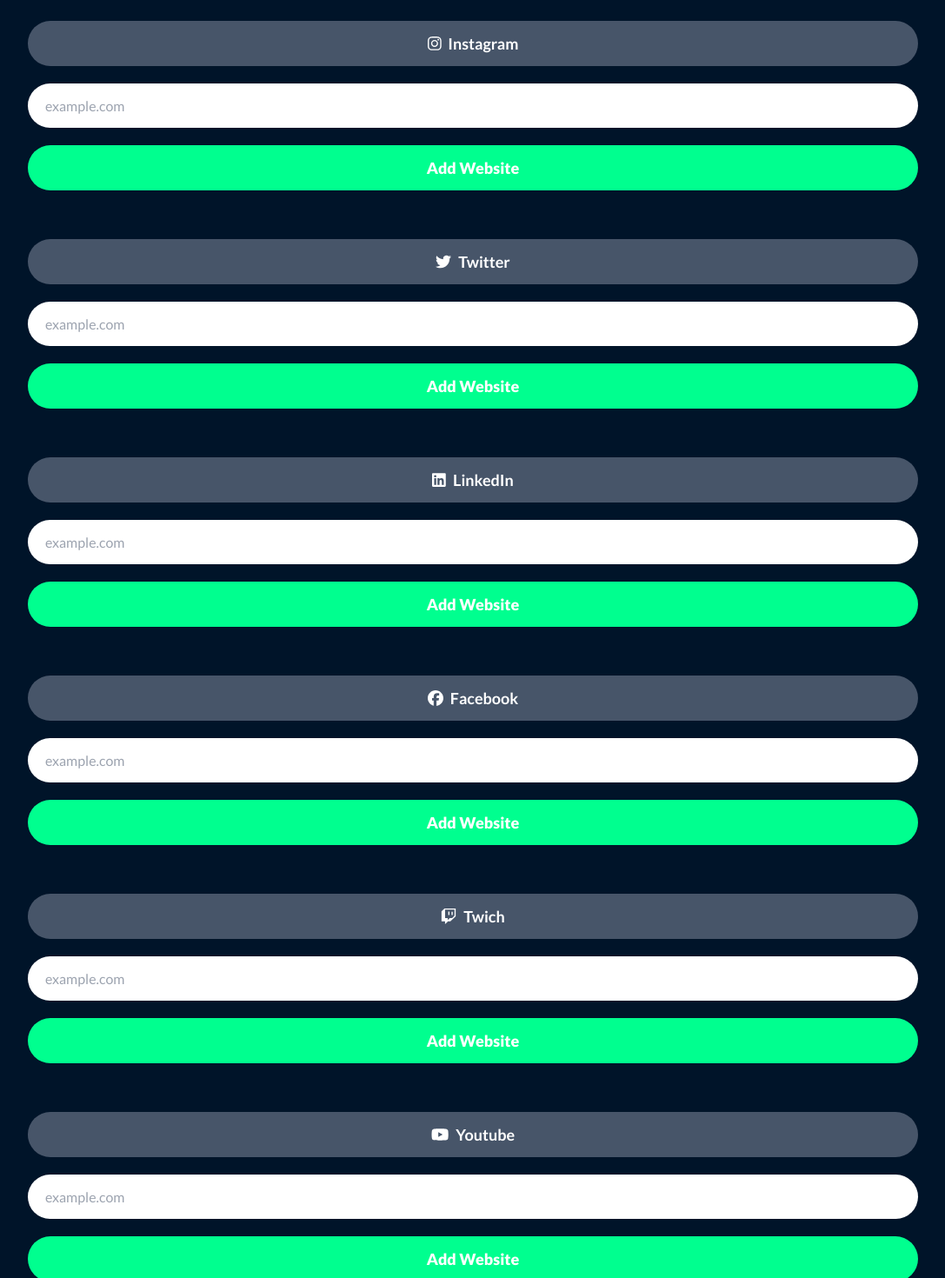
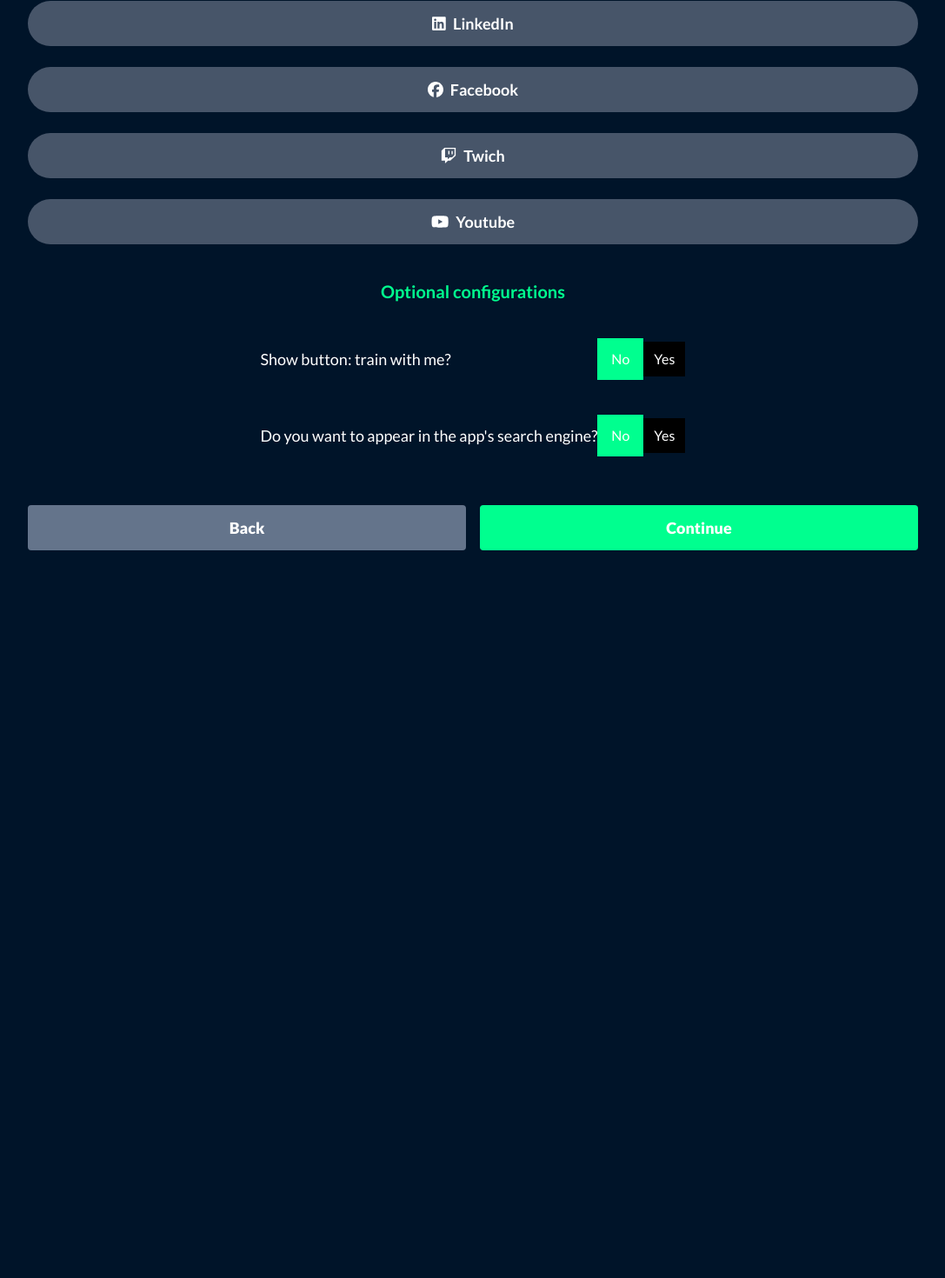
Before and after one commit to andevbonilla/movete, a Next.js app: page /en/auth/register/customize-profile in a window 1280 px wide. Shown: the part 2246-3716 px from the top of the page at 87% size, without its empty margins (96-1183 px from the left). After the commit the page ends 3087 px from the top, so only its background shows below. Built offline with nearby package versions, Linux system fonts and the light colour scheme; a web font is replaced by a local one.

Commit message:
handle forms of links

```diff
--- a/src/app/[locale]/auth/register/customize-profile/page.tsx
+++ b/src/app/[locale]/auth/register/customize-profile/page.tsx
@@ -41,6 +41,16 @@
 
     const [buttonTrainWithme, setButtonTrainWithme] = useState(false);
     const [showProfileOnSeach, setShowProfileOnSeach] = useState(false);
+
+
+    const [openSocialMediaForm, setopenSocialMediaForm] = useState(0);
+
+    const [instagramAccount, setInstagramAccount] = useState("");
+    const [twitterAccount, settwitterAccount] = useState("");
+    const [facebookAccount, setfacebookAccount] = useState("");
+    const [youtubeAccount, setyoutubeAccount] = useState("");
+    const [websiteAccount, setwebsiteAccount] = useState("");
+    const [twichAccount, setTwichAccount] = useState("");
 
     const router = useRouter();
 
@@ -350,110 +360,148 @@
                     <h2 className='text-[#00FF8F] mb-10 text-xl font-bold text-center mt-10'>Links</h2>
                     <p className='text-white mb-2 text-lg font-bold text-start'>Add the links you want to be displayed on your profile:</p>
 
-                    <button type='button' className='text-white w-full mt-6 py-3 px-4 text-center bg-slate-600 rounded-full text-lg font-bold'>
+                    <button
+                        onClick={() => { openSocialMediaForm === 1 ? setopenSocialMediaForm(0) : setopenSocialMediaForm(1) }}
+                        type='button'
+                        className='text-white w-full mt-6 py-3 px-4 text-center bg-slate-600 rounded-full text-lg font-bold'>
                         <FontAwesomeIcon icon={faGlobe} className='mr-2' />
                         Website
                     </button>
-                    <div className='flex flex-col w-full'>
+                    {
+                        (openSocialMediaForm === 1) && <div className='flex flex-col w-full'>
                             <input
                                 type='text'
-                            placeholder='example.com'
+                                placeholder='Link of your website'
                                 className='py-4 px-5 text-black w-full rounded-full h-full mt-5'
                             />
                             <button type='button' className={`bg-[#00FF8F] text-white mt-5 py-3 px-5 text-center w-full rounded-full font-extrabold text-lg mb-8`}>
                                 Add Website
                             </button>
                         </div>
+                    }
 
-                    <button type='button' className='text-white w-full mt-6 py-3 px-4 text-center bg-slate-600 rounded-full text-lg font-bold'>
+
+                    <button
+                        onClick={() => { openSocialMediaForm === 2 ? setopenSocialMediaForm(0) : setopenSocialMediaForm(2) }}
+                        type='button'
+                        className='text-white w-full mt-6 py-3 px-4 text-center bg-slate-600 rounded-full text-lg font-bold'>
                         <FontAwesomeIcon icon={faInstagram} className='mr-2' />
                         Instagram
                     </button>
-                    <div className='flex flex-col w-full'>
+                    {
+                        (openSocialMediaForm === 2) && <div className='flex flex-col w-full'>
                             <input
                                 type='text'
-                            placeholder='example.com'
+                                placeholder='Link of your instagram account'
                                 className='py-4 px-5 text-black w-full rounded-full h-full mt-5'
                             />
                             <button type='button' className={`bg-[#00FF8F] text-white mt-5 py-3 px-5 text-center w-full rounded-full font-extrabold text-lg mb-8`}>
-                            Add Website
+                                Add Instagram
                             </button>
                         </div>
+                    }
 
-                    <button type='button' className='text-white w-full mt-6 py-3 px-4 text-center bg-slate-600 rounded-full text-lg font-bold'>
+                    <button
+                        onClick={() => { openSocialMediaForm === 3 ? setopenSocialMediaForm(0) : setopenSocialMediaForm(3) }}
+                        type='button'
+                        className='text-white w-full mt-6 py-3 px-4 text-center bg-slate-600 rounded-full text-lg font-bold'>
                         <FontAwesomeIcon icon={faTwitter} className='mr-2' />
                         Twitter
                     </button>
-                    <div className='flex flex-col w-full'>
+                    {
+                        (openSocialMediaForm === 3) && <div className='flex flex-col w-full'>
                             <input
                                 type='text'
-                            placeholder='example.com'
+                                placeholder='Link of your twitter account'
                                 className='py-4 px-5 text-black w-full rounded-full h-full mt-5'
                             />
                             <button type='button' className={`bg-[#00FF8F] text-white mt-5 py-3 px-5 text-center w-full rounded-full font-extrabold text-lg mb-8`}>
-                            Add Website
+                                Add Twitter
                             </button>
                         </div>
+                    }
 
-                    <button type='button' className='text-white w-full mt-6 py-3 px-4 text-center bg-slate-600 rounded-full text-lg font-bold'>
+
+                    <button
+                        onClick={() => { openSocialMediaForm === 4 ? setopenSocialMediaForm(0) : setopenSocialMediaForm(4) }}
+                        type='button'
+                        className='text-white w-full mt-6 py-3 px-4 text-center bg-slate-600 rounded-full text-lg font-bold'>
                         <FontAwesomeIcon icon={faLinkedin} className='mr-2' />
                         LinkedIn
                     </button>
-                    <div className='flex flex-col w-full'>
+                    {
+                        (openSocialMediaForm === 4) && <div className='flex flex-col w-full'>
                             <input
                                 type='text'
-                            placeholder='example.com'
+                                placeholder='Link of your linkedin profile'
                                 className='py-4 px-5 text-black w-full rounded-full h-full mt-5'
                             />
                             <button type='button' className={`bg-[#00FF8F] text-white mt-5 py-3 px-5 text-center w-full rounded-full font-extrabold text-lg mb-8`}>
-                            Add Website
+                                Add LinkedIn
                             </button>
                         </div>
+                    }
 
-                    <button type='button' className='text-white w-full mt-6 py-3 px-4 text-center bg-slate-600 rounded-full text-lg font-bold'>
+                    <button
+                        onClick={() => { openSocialMediaForm === 5 ? setopenSocialMediaForm(0) : setopenSocialMediaForm(5) }}
+                        type='button'
+                        className='text-white w-full mt-6 py-3 px-4 text-center bg-slate-600 rounded-full text-lg font-bold'>
                         <FontAwesomeIcon icon={faFacebook} className='mr-2' />
                         Facebook
                     </button>
-                    <div className='flex flex-col w-full'>
+                    {
+                        (openSocialMediaForm === 5) && <div className='flex flex-col w-full'>
                             <input
                                 type='text'
-                            placeholder='example.com'
+                                placeholder='Link of your facebook account'
                                 className='py-4 px-5 text-black w-full rounded-full h-full mt-5'
                             />
                             <button type='button' className={`bg-[#00FF8F] text-white mt-5 py-3 px-5 text-center w-full rounded-full font-extrabold text-lg mb-8`}>
-                            Add Website
+                                Add Facebook
                             </button>
                         </div>
+                    }
 
-                    <button type='button' className='text-white w-full mt-6 py-3 px-4 text-center bg-slate-600 rounded-full text-lg font-bold'>
+
+                    <button
+                        onClick={() => { openSocialMediaForm === 6 ? setopenSocialMediaForm(0) : setopenSocialMediaForm(6) }}
+                        type='button'
+                        className='text-white w-full mt-6 py-3 px-4 text-center bg-slate-600 rounded-full text-lg font-bold'>
                         <FontAwesomeIcon icon={faTwitch} className='mr-2' />
                         Twich
                     </button>
-                    <div className='flex flex-col w-full'>
+                    {
+                        (openSocialMediaForm === 6) && <div className='flex flex-col w-full'>
                             <input
                                 type='text'
-                            placeholder='example.com'
+                                placeholder='Link of your twich account'
                                 className='py-4 px-5 text-black w-full rounded-full h-full mt-5'
                             />
                             <button type='button' className={`bg-[#00FF8F] text-white mt-5 py-3 px-5 text-center w-full rounded-full font-extrabold text-lg mb-8`}>
-                            Add Website
+                                Add Twich
                             </button>
                         </div>
-
-                    <button type='button' className='text-white w-full mt-6 py-3 px-4 text-center bg-slate-600 rounded-full text-lg font-bold'>
+                    }
+                    <button
+                        onClick={() => { openSocialMediaForm === 7 ? setopenSocialMediaForm(0) : setopenSocialMediaForm(7) }}
+                        type='button'
+                        className='text-white w-full mt-6 py-3 px-4 text-center bg-slate-600 rounded-full text-lg font-bold'>
                         <FontAwesomeIcon icon={faYoutube} className='mr-2' />
                         Youtube
                     </button>
-                    <div className='flex flex-col w-full'>
+                    {
+                        (openSocialMediaForm === 7) && <div className='flex flex-col w-full'>
                             <input
                                 type='text'
-                            placeholder='example.com'
+                                placeholder='Link of your youtube channel'
                                 className='py-4 px-5 text-black w-full rounded-full h-full mt-5'
                             />
                             <button type='button' className={`bg-[#00FF8F] text-white mt-5 py-3 px-5 text-center w-full rounded-full font-extrabold text-lg mb-8`}>
-                            Add Website
+                                Add Youtube
                             </button>
                         </div>
+                    }
+
 
                 </div>
 
```
Lines whose indentation alone changed are shown as unchanged.
